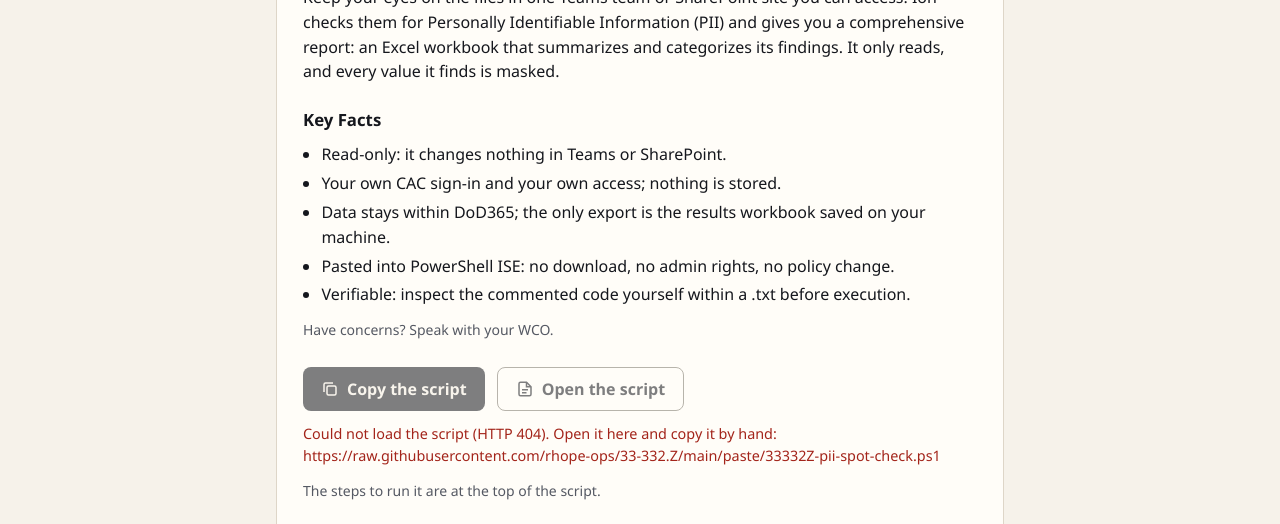
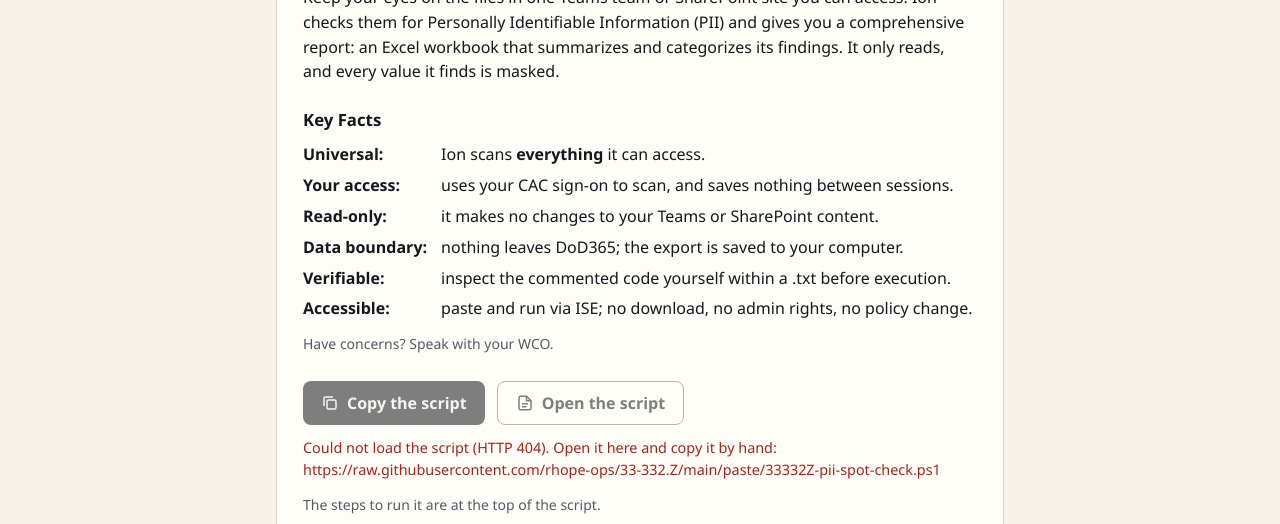
Before and after one commit to rhope-ops/314, a plain HTML site: page index.html in a window 1280 px wide. Shown: the part 236-760 px from the top of the page. Drawn offline with Linux system fonts and the light colour scheme; no server answers.

Commit message:
Site page: Key Facts in the PAM's words, aligned in two columns
Co-Authored-By: Claude Opus 5.5 <noreply@anthropic.com>
Claude-Session: https://claude.ai/code/session_01PyXpdTs1M7rAKu1Huy3ZYa

```diff
--- a/index.html
+++ b/index.html
@@ -68,6 +68,10 @@ main{padding-block:32px 48px}
 .mut{color:var(--mut)}
 .small{font-size:.875rem}
 ul.plain{margin:0;padding-left:1.15em;display:flex;flex-direction:column;gap:4px}
+/* Key Facts: labels in one column, every value starting at the same indent (the PAM, 2026-11-20) */
+.facts{display:grid;grid-template-columns:max-content 1fr;gap:6px 14px;margin:0}
+.facts dt{font-weight:600}
+.facts dd{margin:0}
 
 /* The two buttons and the status line. */
 .go{display:flex;flex-wrap:wrap;align-items:center;gap:12px}
@@ -100,6 +104,7 @@ tr:last-child td{border-bottom:0}
 
 /* Phones: a smaller card padding and logos. */
 @media (max-width:640px){
+  .facts{grid-template-columns:1fr;gap:0}.facts dd{margin-bottom:8px}
   .tool{padding:18px}
   .logo{width:48px;height:48px}
 }
@@ -133,13 +138,14 @@ tr:last-child td{border-bottom:0}
 
       <section aria-labelledby="h-ok">
         <h3 id="h-ok">Key Facts</h3>
-        <ul class="plain">
-          <li>Read-only: it changes nothing in Teams or SharePoint.</li>
-          <li>Your own CAC sign-in and your own access; nothing is stored.</li>
-          <li>Data stays within DoD365; the only export is the results workbook saved on your machine.</li>
-          <li>Pasted into PowerShell ISE: no download, no admin rights, no policy change.</li>
-          <li>Verifiable: inspect the commented code yourself within a .txt before execution.</li>
-        </ul>
+        <dl class="facts">
+          <dt>Universal:</dt><dd>Ion scans <strong>everything</strong> it can access.</dd>
+          <dt>Your access:</dt><dd>uses your CAC sign-on to scan, and saves nothing between sessions.</dd>
+          <dt>Read-only:</dt><dd>it makes no changes to your Teams or SharePoint content.</dd>
+          <dt>Data boundary:</dt><dd>nothing leaves DoD365; the export is saved to your computer.</dd>
+          <dt>Verifiable:</dt><dd>inspect the commented code yourself within a .txt before execution.</dd>
+          <dt>Accessible:</dt><dd>paste and run via ISE; no download, no admin rights, no policy change.</dd>
+        </dl>
         <p class="small mut">Have concerns? Speak with your WCO.</p>
       </section>
 
```
Also changed, not shown: 1 other file.
